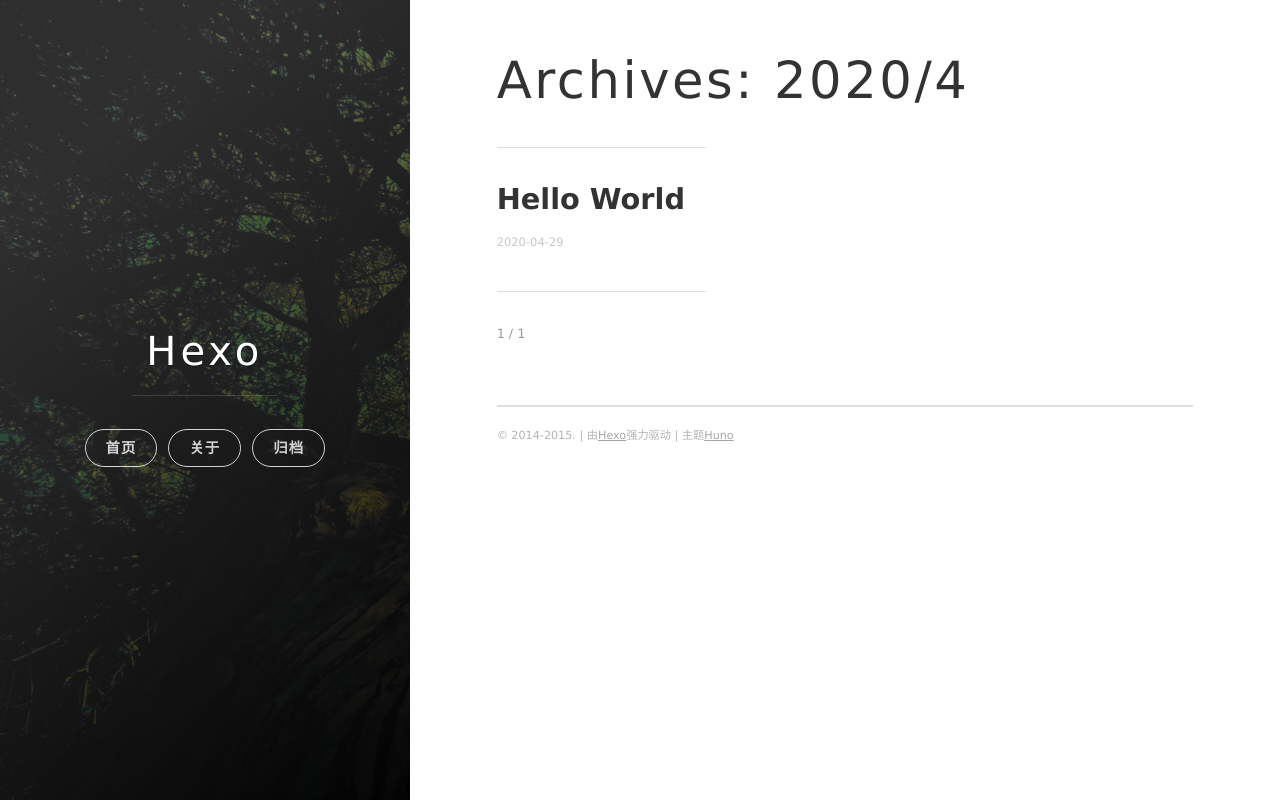
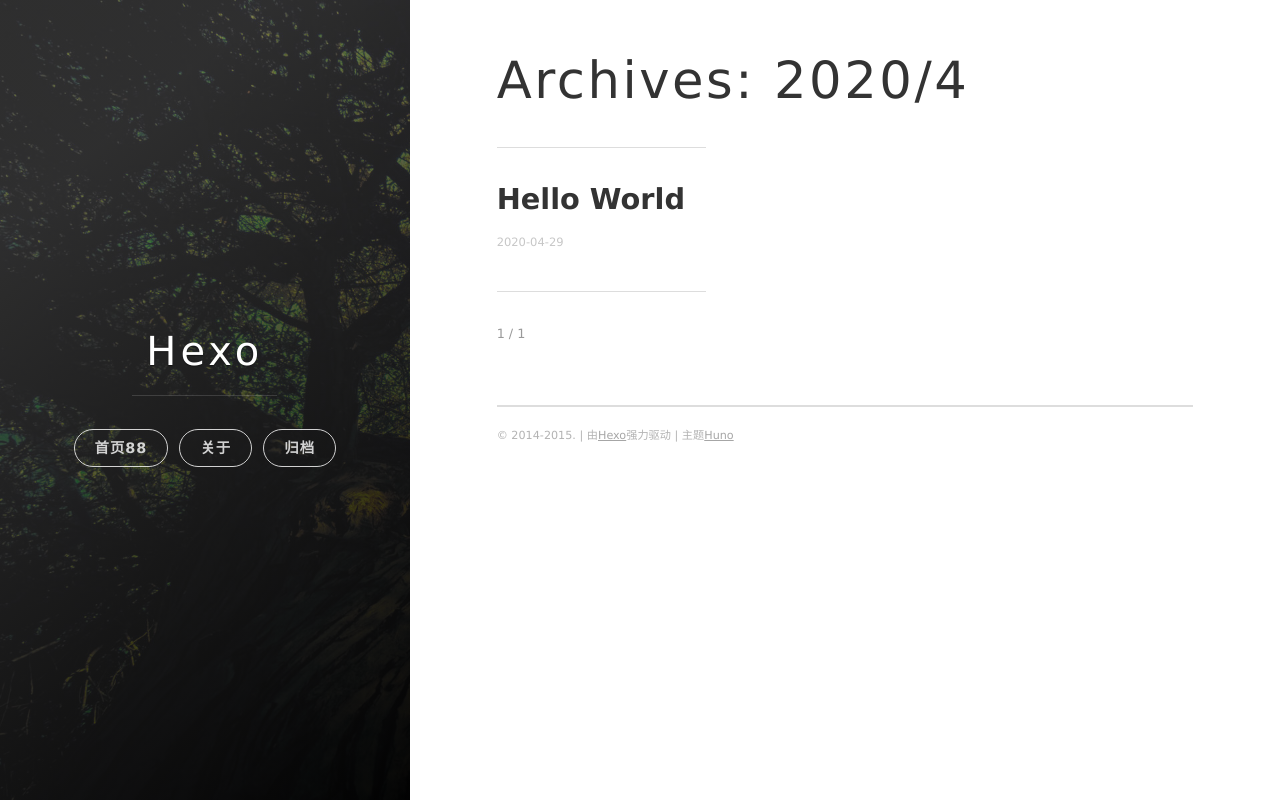
Before and after one commit to OK-zw/OK-zw.github.io, a plain HTML site: page archives/2020/04/index.html in a window 1280 px wide. Drawn offline with nearby package versions, Linux system fonts and the light colour scheme; some packages are replaced by stand-ins of ours.

Commit message:
Site updated: 2020-04-30 10:57:04

```diff
--- a/archives/2020/04/index.html
+++ b/archives/2020/04/index.html
@@ -74,7 +74,7 @@
 
 
 
-                <li class="navigation__item"><a href="/#blog" title="" class="blog-button">首页</a></li>
+                <li class="navigation__item"><a href="/#blog" title="" class="blog-button">首页88</a></li>
 
 
                 <li class="navigation__item"><a href="/about" title="" class="">关于</a></li>
```
Also changed, not shown: 2020/04/29/hello-world/index.html (+1 -1 lines), archives/2020/index.html (+1 -1 lines), index.html (+1 -1 lines).
